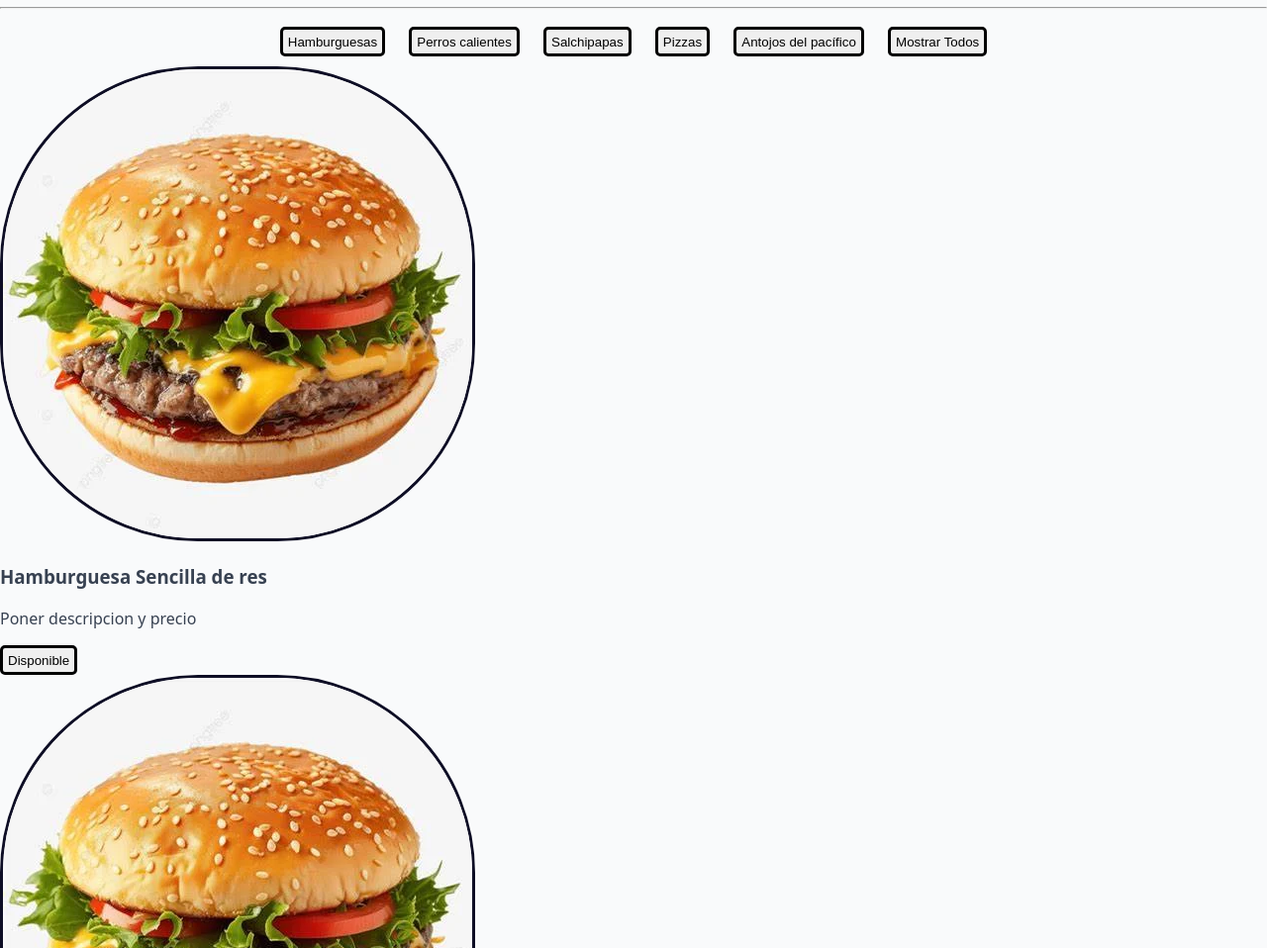
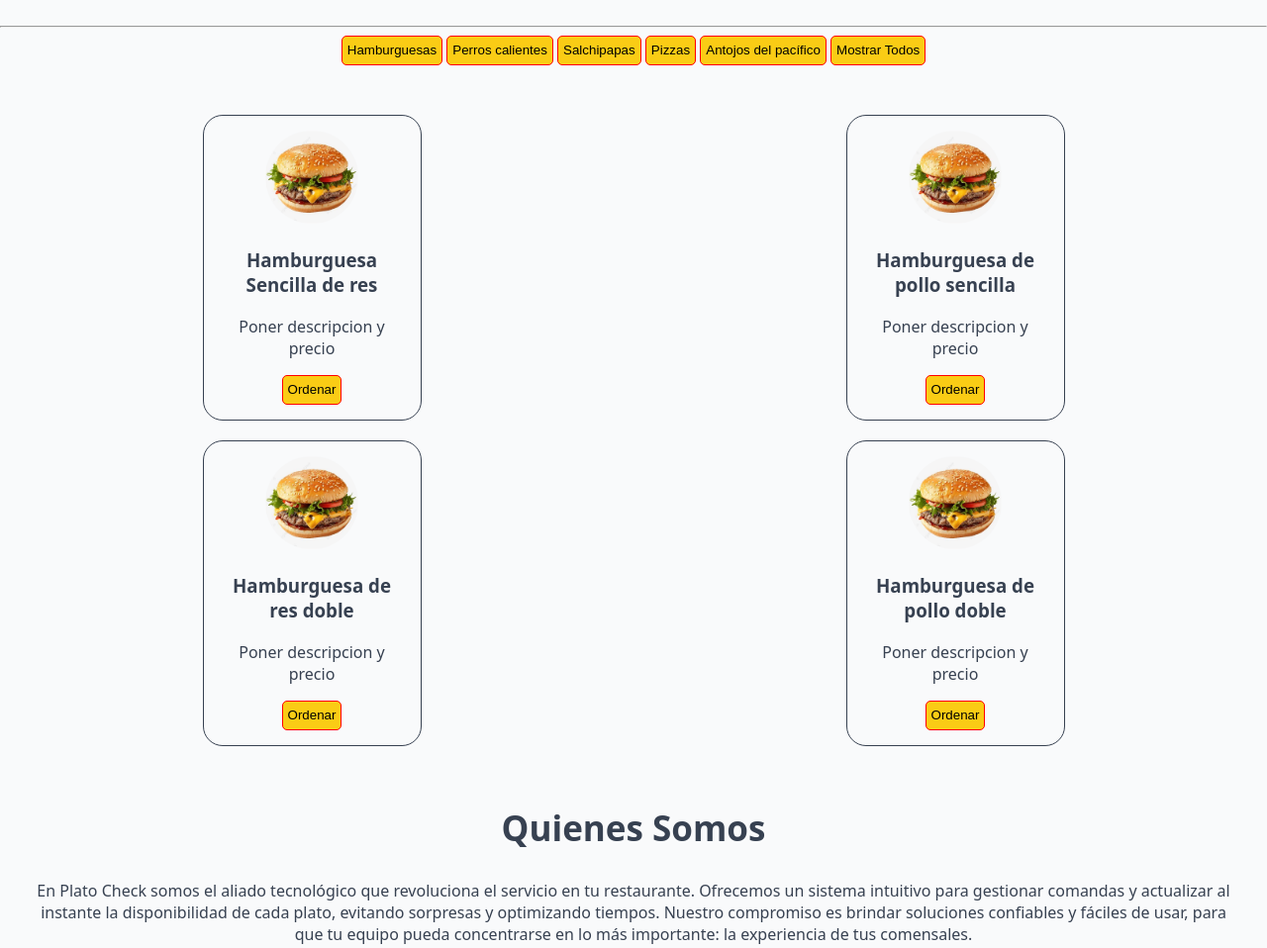
Before and after one commit to alejandro0721-b/platoCheckProyecto, a website: page index.html in a window 1280 px wide. Shown: the part 569-1527 px from the top of the page at 99% size. Drawn offline with Linux system fonts and the light colour scheme.

Commit message:
Actualización FrontEnd platoCheck

```diff
--- a/index.html
+++ b/index.html
@@ -11,8 +11,9 @@
 <body>
 
 <!-- #BARRA DE NAVEGACIÓN -->
+
     <nav class="navbar">
-        <a href="#" class="nav__logo"><img src="./img/logo.webp" loading="lazy" alt="logocolor" px="50" height="50" ></a>
+        <a href="#"><img class="nav_logo" src="./img/logo.webp" loading="lazy" alt="logocolor"></a>
         <div class="logo">PLATO CHECK</div>
         <ul class="nav-links">
           <li><a href="index.html">Inicio</a></li>
@@ -42,38 +43,40 @@
   <div>
       <div class="menus">
           <div style="margin-block: auto;">
-              <button class="btn" onclick="filterProducts('Hamburguesas')">Hamburguesas</button>
-              <button class="btn" onclick="filterProducts('Perros calientes')">Perros calientes</button>
-              <button class="btn" onclick="filterProducts('Salchipapas')">Salchipapas</button>
-              <button class="btn" onclick="filterProducts('Pizzas')">Pizzas</button>
-              <button class="btn" onclick="filterProducts('Antojos del pacífico')">Antojos del pacífico</button>
-              <button class="btn" onclick="filterProducts('Todos')">Mostrar Todos</button>
+              <button class="btnMenus" onclick="filterProducts('Hamburguesas')">Hamburguesas</button>
+              <button class="btnMenus" onclick="filterProducts('Perros calientes')">Perros calientes</button>
+              <button class="btnMenus" onclick="filterProducts('Salchipapas')">Salchipapas</button>
+              <button class="btnMenus" onclick="filterProducts('Pizzas')">Pizzas</button>
+              <button class="btnMenus" onclick="filterProducts('Antojos del pacífico')">Antojos del pacífico</button>
+              <button class="btnMenus" onclick="filterProducts('Todos')">Mostrar Todos</button>
           </div>
       </div>
-      <div class="productos">
+    <section id="platos">
+      <div class="producto">
         <img src="/img/hamburguesasencilla.webp" alt="imagen hamburguesa sencilla">
         <h3>Hamburguesa Sencilla de res</h3>
         <p>Poner descripcion y precio</p>
-        <button class="btnDisponibilidad">Disponible</button>
+        <button class="btnDisponibilidad">Ordenar</button>
       </div>
-      <div>
+      <div class="producto">
         <img src="/img/hamburguesasencilla.webp" alt="imagen hamburguesa sencilla">
         <h3>Hamburguesa de pollo sencilla</h3>
         <p>Poner descripcion y precio</p>
-        <button class="btnDisponibilidad">Disponible</button>
+        <button class="btnDisponibilidad">Ordenar</button>
       </div>
-      <div>
+      <div class="producto">
         <img src="/img/hamburguesasencilla.webp" alt="imagen hamburguesa sencilla">
         <h3>Hamburguesa de res doble</h3>
         <p>Poner descripcion y precio</p>
-        <button class="btnDisponibilidad">Disponible</button>
+        <button class="btnDisponibilidad">Ordenar</button>
       </div>
-      <div>
+      <div class="producto">
         <img src="/img/hamburguesasencilla.webp" alt="imagen hamburguesa sencilla">
         <h3>Hamburguesa de pollo doble</h3>
         <p>Poner descripcion y precio</p>
-        <button class="btnDisponibilidad">Disponible</button>
+        <button class="btnDisponibilidad">Ordenar</button>
       </div>
+    </section>
     <!--Quienes somos-->
     <section id="quienes-somos">
         <h2>Quienes Somos</h2>
@@ -89,7 +92,7 @@
             <input type="number" placeholder="Telefono" required>
             <input type="text" placeholder="Restaurante" required>
             <textarea name="" id=""></textarea>
-            <button type="submit">Enviar</button>
+            <button class="btnFormulario" type="submit">Enviar</button>
         </form>
     <footer>
         <p>&copy;Todos los derechos reservados 2025 - PlatoCheck</p>
--- a/style.css
+++ b/style.css
@@ -10,6 +10,7 @@ body {
 /* Estilos para el botón */
  #barrabúsqueda {
      padding: 5px 20px;
+     border-radius: 5px;
      border-bottom: 0.3px solid;
      display: flex;
      align-items: center;
@@ -55,7 +56,7 @@ body {
  .nav-links {
      list-style: none;
      display: flex;
-     gap: 1.5rem;
+     gap: 20px;
 }
  .nav-links li a {
      color: #964040;
@@ -83,12 +84,101 @@ body {
     justify-content: center;
 }
 
-.productos{
+#platos{
+    display: grid;
+    grid-template-columns: repeat(2, 1fr);
+    gap: 20px;
+    justify-content: center;
+    align-items: center;
+    padding: 50px 0 0 0;
+    margin: 0 auto;
+}
 
+.producto{
+    width: 30%;
+    padding: 15px;
+    border: 1px solid;
+    text-align: center;
+    border-radius: 20px;
+    margin: auto;
 }
+.producto img{
+    width: 50%;
+    border: none;
+}
+
+
+
 .btnDisponibilidad{
     height: 30px;
     padding: 5px;
-    border: solid;
     border-radius: 5px;
+    background-color: #FACC15;
+    border: 0.1px solid red;
+    cursor: pointer;
 }
+
+.btnDisponibilidad:hover{
+    background-color: lightyellow;
+}
+
+
+.btnMenus{
+    height: 30px;
+    padding: 5px;
+    border-radius: 5px;
+    background-color: #FACC15;
+    border: 0.1px solid red;
+    cursor: pointer;
+}
+
+.btnMenus:hover{
+    background-color: lightyellow;
+}
+
+.nav_logo{
+    width: 75px;
+    height: 75px;
+    padding-right: 25pxpx;
+    border: none;
+}
+
+/*Quienes somos*/
+#quienes-somos{
+    text-align: center;
+    padding: 30px;
+}
+
+/*Formulario Contacto*/
+#contactanos{
+    text-align: center;
+}
+
+form{
+    display: flex;
+    flex-direction: column;
+    width: 600px;
+    margin: auto;
+}
+
+input{
+    margin: 10px 0;
+    padding: 5px;
+    border: 1px solid gray;
+
+}
+
+.btnFormulario{
+    background-color: #FACC15;
+    border: none;
+    border-radius: 5px;
+    padding: 10px;
+    margin-top: 5px;
+}
+
+footer{
+    text-align: center;
+    padding: 10px;
+    margin-top: 40px;
+    background-color: #FACC15;
+}
```
